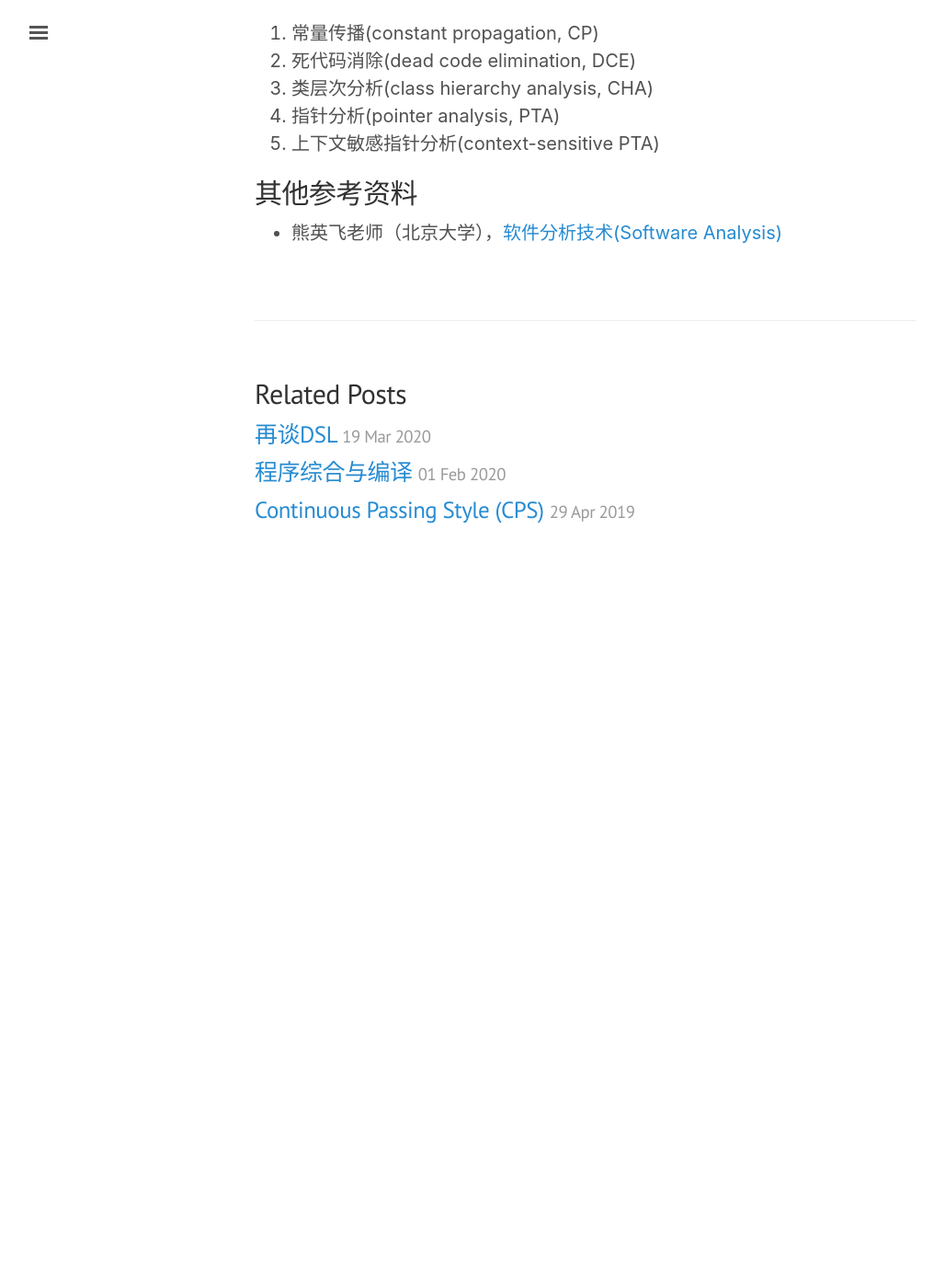
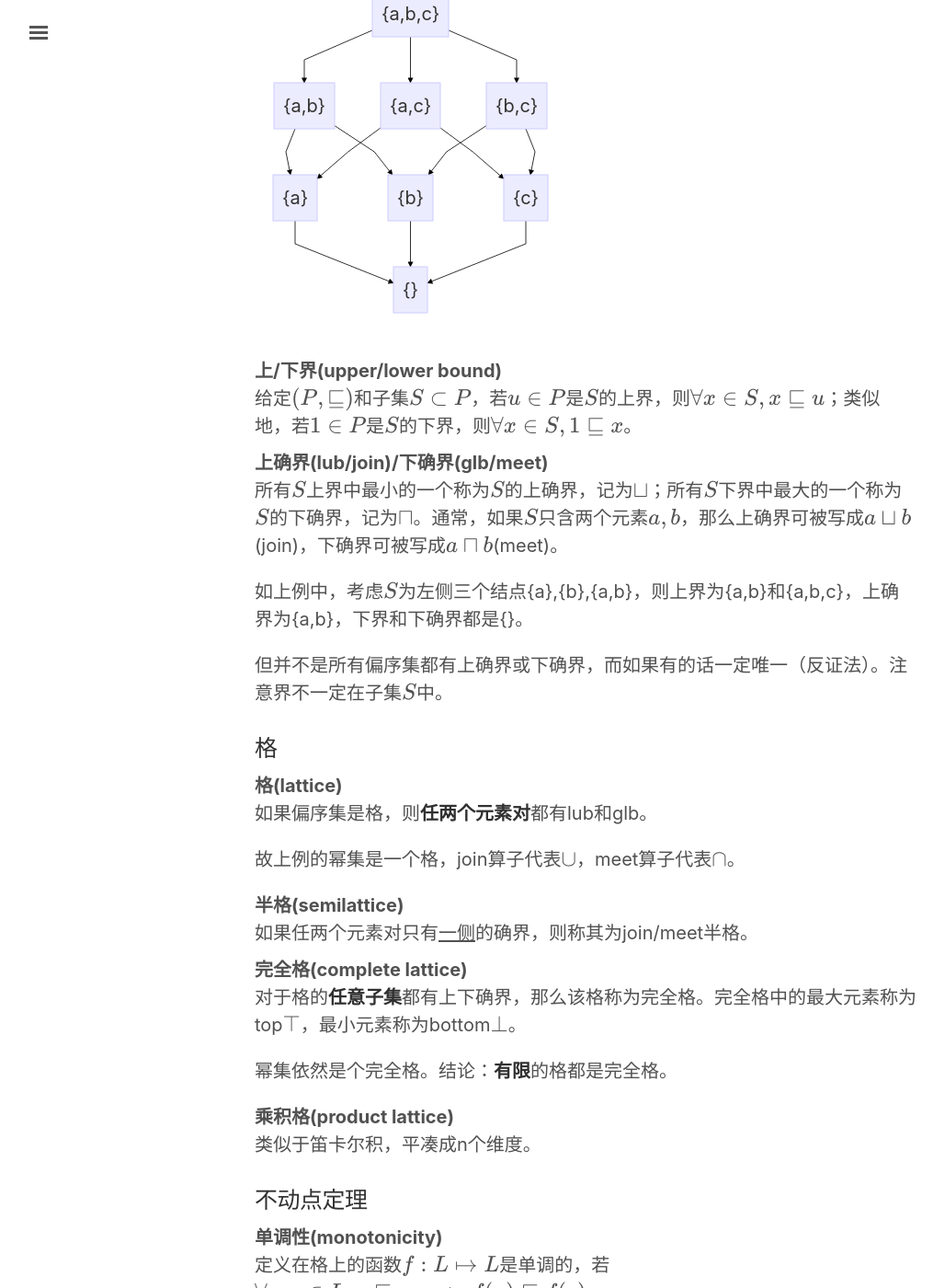
Before and after one commit to Ewenwan/chhzh123.github.io, a Jekyll site: the page built from _posts/2020-03-24-spa-nju.md, in a window 1280 px wide and 1400 px high, scrolled down 7966 px. Shown: the whole window at 92% size, without its empty margins (3-1031 px from the left). Built offline with Jekyll 4.4.1, drawn with Linux system fonts in a browser that asks for light colours; nearby versions of some CDN libraries; formulas are drawn with MathJax 3; comment, search, counter and statistics services are not loaded; before the commit the page ends 8596 px from its top, so only the background shows below that; some of the changed text lies outside the part shown.

Commit message:
[blog] Update SPA - NJU (lec 5)

```diff
--- a/_posts/2020-03-24-spa-nju.md
+++ b/_posts/2020-03-24-spa-nju.md
@@ -187,6 +187,75 @@ $$
 | 转换函数 | OUT=gen$\cup$(IN-kill) | OUT=gen$\cup$(IN-kill) | OUT=gen$\cup$(IN-kill) |
 | Meet | $\cup$ | $\cup$ | $\cap$ |
 
+## 数据流分析-理论
+如果将数据流分析中的值域设为$V$，那么可以定义
+
+$$(OUT[n_1],OUT[n_2],\ldots,OUT[n_k])\subset(V_1\times V_2\cdots V_k)=V^k$$
+
+那么每一轮迭代相当于作用一个函数$F:V^k\mapsto V^k$，最终会到达一个不动点$X=F(X)$。
+
+### 偏序
+定义偏序集(poset)为$(P,\sqsubseteq)$，其中$\sqsubseteq$在$P$上定义了一个二元偏序关系，满足
+1. 自反性(reflexivity)：$\forall x\in P,x\sqsubseteq x$
+2. 反对称性(antisymmetry)：$\forall x,y\in P,x\sqsubseteq y\land y\sqsubseteq x\implies x=y$
+3. 传递性(transitivity)：$\forall x,y,z\in P,x\sqsubseteq y\land y\sqsubseteq z\implies x\sqsubseteq z$
+
+偏序意味着有些在$P$内的有些元素对是没有办法比较的。
+
+下面的幂集是一个典型的偏序集的例子。
+
+<div class="mermaid">
+graph TD;
+    A["{a,b,c}"] --> B["{a,b}"];
+    A --> C["{a,c}"];
+    A --> D["{b,c}"];
+    B --> E["{a}"];
+    B --> F["{b}"];
+    C --> E;
+    C --> G["{c}"];
+    D --> F;
+    D --> G;
+    E --> H["{}"];
+    F --> H;
+    G --> H;
+</div>
+
+上/下界(upper/lower bound)
+: 给定$(P,\sqsubseteq)$和子集$S\subset P$，若$u\in P$是$S$的上界，则$\forall x\in S,x\sqsubseteq u$；类似地，若$1\in P$是$S$的下界，则$\forall x\in S,1\sqsubseteq x$。
+
+上确界(lub/join)/下确界(glb/meet)
+: 所有$S$上界中最小的一个称为$S$的上确界，记为$\sqcup$；所有$S$下界中最大的一个称为$S$的下确界，记为$\sqcap$。通常，如果$S$只含两个元素$\{a,b\}$，那么上确界可被写成$a\sqcup b$(join)，下确界可被写成$a\sqcap b$(meet)。
+
+如上例中，考虑$S$为左侧三个结点{a},{b},{a,b}，则上界为{a,b}和{a,b,c}，上确界为{a,b}，下界和下确界都是{}。
+
+但并不是所有偏序集都有上确界或下确界，而如果有的话一定唯一（反证法）。注意界不一定在子集$S$中。
+
+### 格
+格(lattice)
+: 如果偏序集是格，则**任两个元素对**都有lub和glb。
+
+故上例的幂集是一个格，join算子代表$\cup$，meet算子代表$\cap$。
+
+半格(semilattice)
+: 如果任两个元素对只有<u>一侧</u>的确界，则称其为join/meet半格。
+
+完全格(complete lattice)
+: 对于格的**任意子集**都有上下确界，那么该格称为完全格。完全格中的最大元素称为top$\top$，最小元素称为bottom$\bot$。
+
+幂集依然是个完全格。结论：**有限**的格都是完全格。
+
+乘积格(product lattice)
+: 类似于笛卡尔积，平凑成n个维度。
+
+### 不动点定理
+单调性(monotonicity)
+: 定义在格上的函数$f:L\mapsto L$是单调的，若$\forall x,y\in L,x\sqsubseteq y\implies f(x)\sqsubseteq f(y)$。
+
+不动点定理(fixed-point theorem)
+: 给定完全格$(L,\sqsubseteq)$，若满足(a) $f:L\mapsto L$是单调的，(b) $L$是有限的(finite)，则最小不动点可以通过迭代$f(\bot),\ldots,f^k(\bot)$迭代得到，最大不动点可通过$f(\top),\ldots,f^k(\top)$迭代得到。
+
+证明分为两个部分，存在性与最值性。存在性用经典的无穷递增与有限集矛盾，最值性用反证法。
+
 ## 课程大纲
 1. 简介
 2. 中间表示(IR)
```
